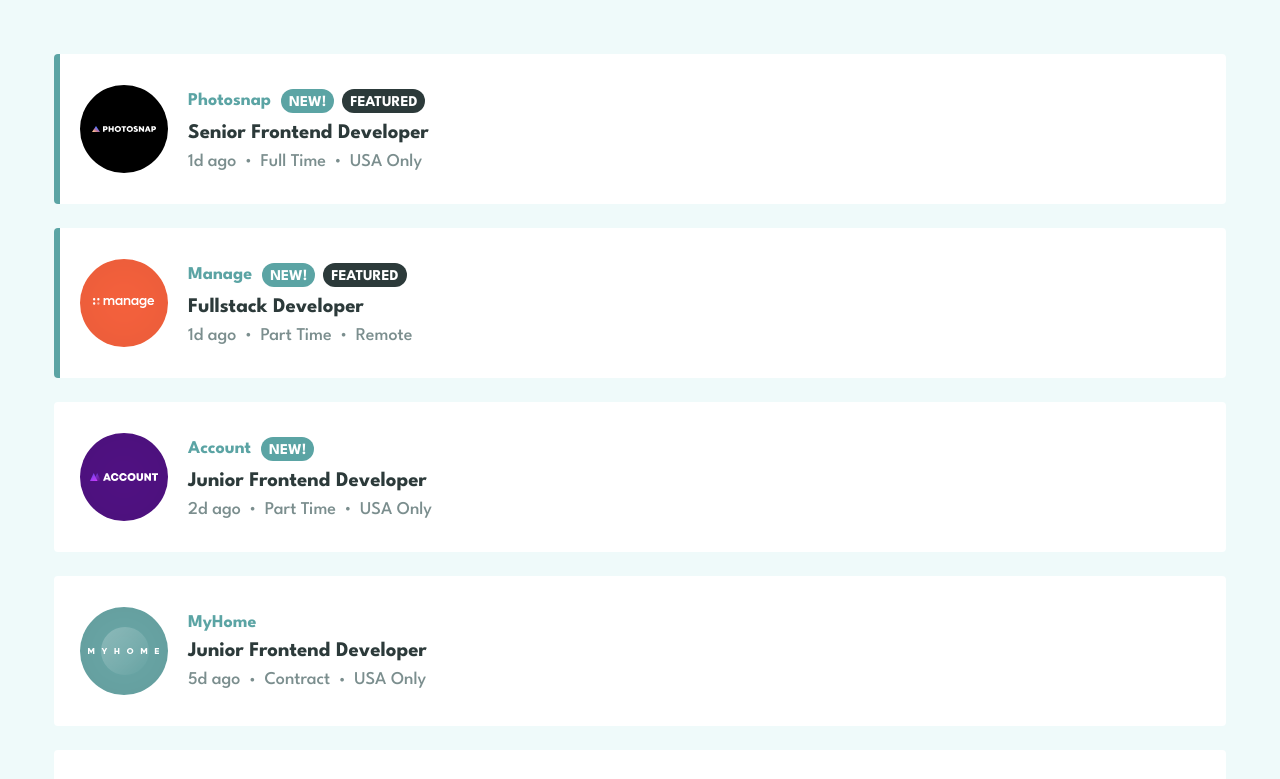
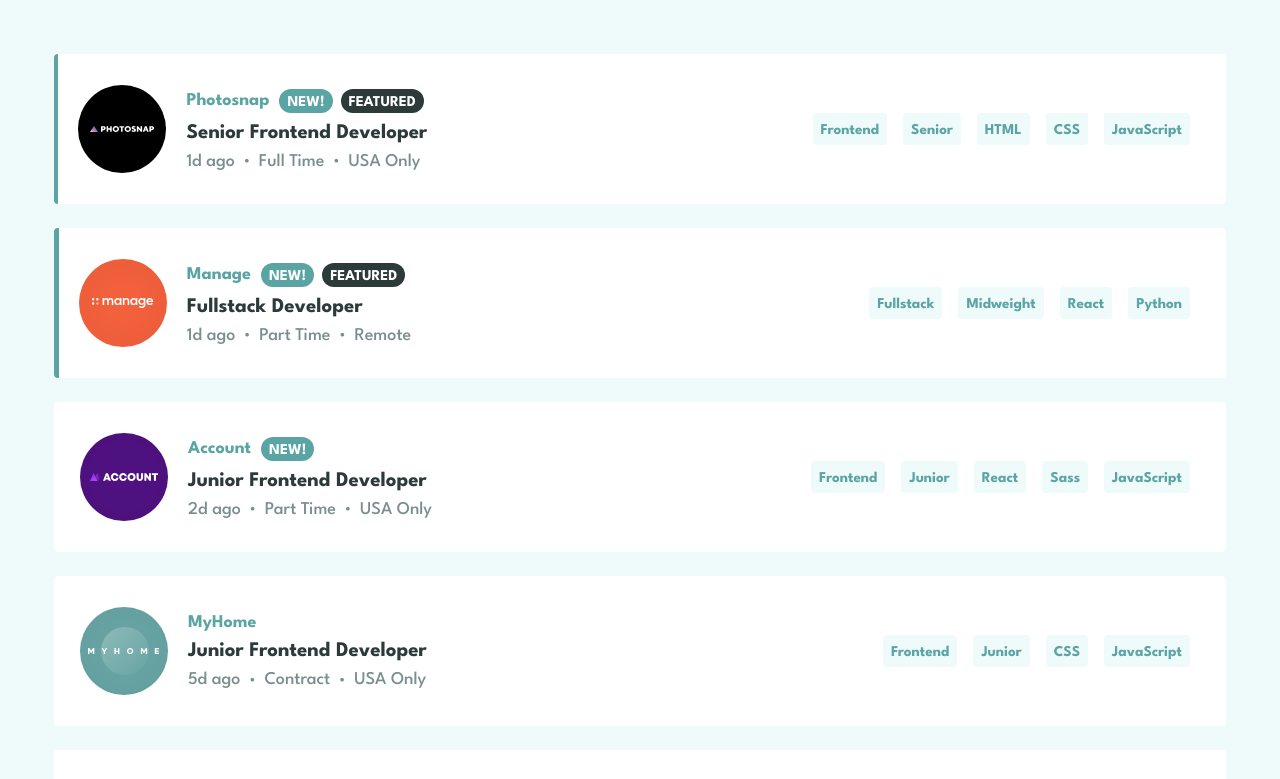
Before and after one commit to bgrubb83/frontend-mentor-job-listings-with-filtering, a React (Create React App) app: page / in a window 1280 px wide. Shown: the top 779 px of the page. Built offline with nearby package versions, Linux system fonts and the light colour scheme.

Commit message:
Added TagsList and Tag to render tags.

```diff
--- a/src/components/JobCard/Jobcard.tsx
+++ b/src/components/JobCard/Jobcard.tsx
@@ -5,6 +5,7 @@
 
 import CompanyLogo from '../CompanyLogo';
 import JobDetails from '../JobDetails';
+import TagsList from '../TagsList';
 
 const JobCard: React.FC<JobCardData> = (job) => {
     return (
@@ -28,6 +29,10 @@
                 contract={job.contract}
                 location={job.location}
             />
+
+            {/* Tags List */}
+            <TagsList tags={job.tags} />
+
         </div>
     )
 }
--- /dev/null
+++ b/src/components/Tag/Tag.css
@@ -0,0 +1,22 @@
+.tag-wrapper {
+    display: flex;
+    align-items: center;
+    height: 32px;
+    padding-left: 8px;
+    padding-right: 8px;
+    margin-right: 16px;
+    background-color: hsl(180, 52%, 96%);
+    border-radius: 4px;
+    font-weight: 700;
+    color: hsl(180, 29%, 50%);
+}
+
+.tag-wrapper:hover {
+    cursor: pointer;
+    color: hsl(180, 52%, 96%);
+    background-color: hsl(180, 29%, 50%);
+}
+
+.tag-wrapper p {
+    margin-bottom: 14px;
+}
--- /dev/null
+++ b/src/components/Tag/Tag.d.ts
@@ -0,0 +1,3 @@
+export interface TagData {
+    tag: string;
+}
--- /dev/null
+++ b/src/components/Tag/Tag.tsx
@@ -0,0 +1,14 @@
+import React from 'react';
+
+import { TagData } from './Tag.d'
+import './Tag.css';
+
+const Tag: React.FC<TagData> = ({ tag }) => {
+    return (
+        <section className='tag-wrapper'>
+            <p>{tag}</p>
+        </section>
+    )
+}
+
+export default Tag;
--- /dev/null
+++ b/src/components/Tag/index.ts
@@ -0,0 +1,3 @@
+import Tag from './Tag';
+
+export default Tag;
--- /dev/null
+++ b/src/components/TagsList/TagsList.css
@@ -0,0 +1,5 @@
+.tags-list-wrapper {
+    display: flex;
+    align-items: center;
+    height: 100%;
+}
--- /dev/null
+++ b/src/components/TagsList/TagsList.d.ts
@@ -0,0 +1,3 @@
+export interface TagsListData {
+    tags?: string[];
+}
--- /dev/null
+++ b/src/components/TagsList/TagsList.tsx
@@ -0,0 +1,18 @@
+import React from 'react';
+
+import { TagsListData } from './TagsList.d'
+import './TagsList.css';
+
+import Tag from '../Tag';
+
+const TagsList: React.FC<TagsListData> = ({ tags }) => {
+    return (
+        <section className='tags-list-wrapper'>
+            {tags && tags.map((tag) => {
+                return <Tag tag={tag} />
+            })}
+        </section>
+    )
+}
+
+export default TagsList;
--- /dev/null
+++ b/src/components/TagsList/index.ts
@@ -0,0 +1,3 @@
+import TagsList from './TagsList';
+
+export default TagsList;
```
